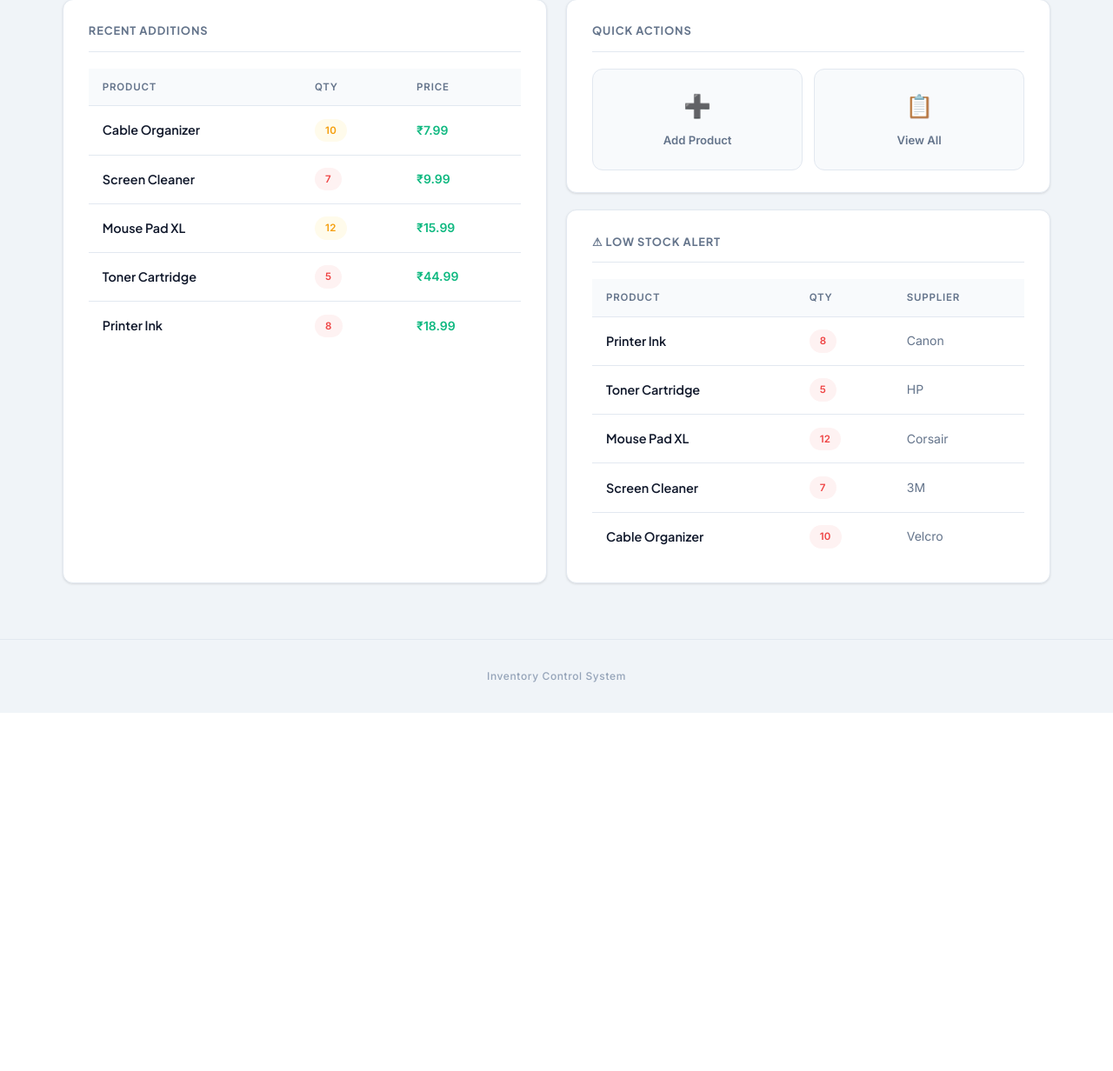
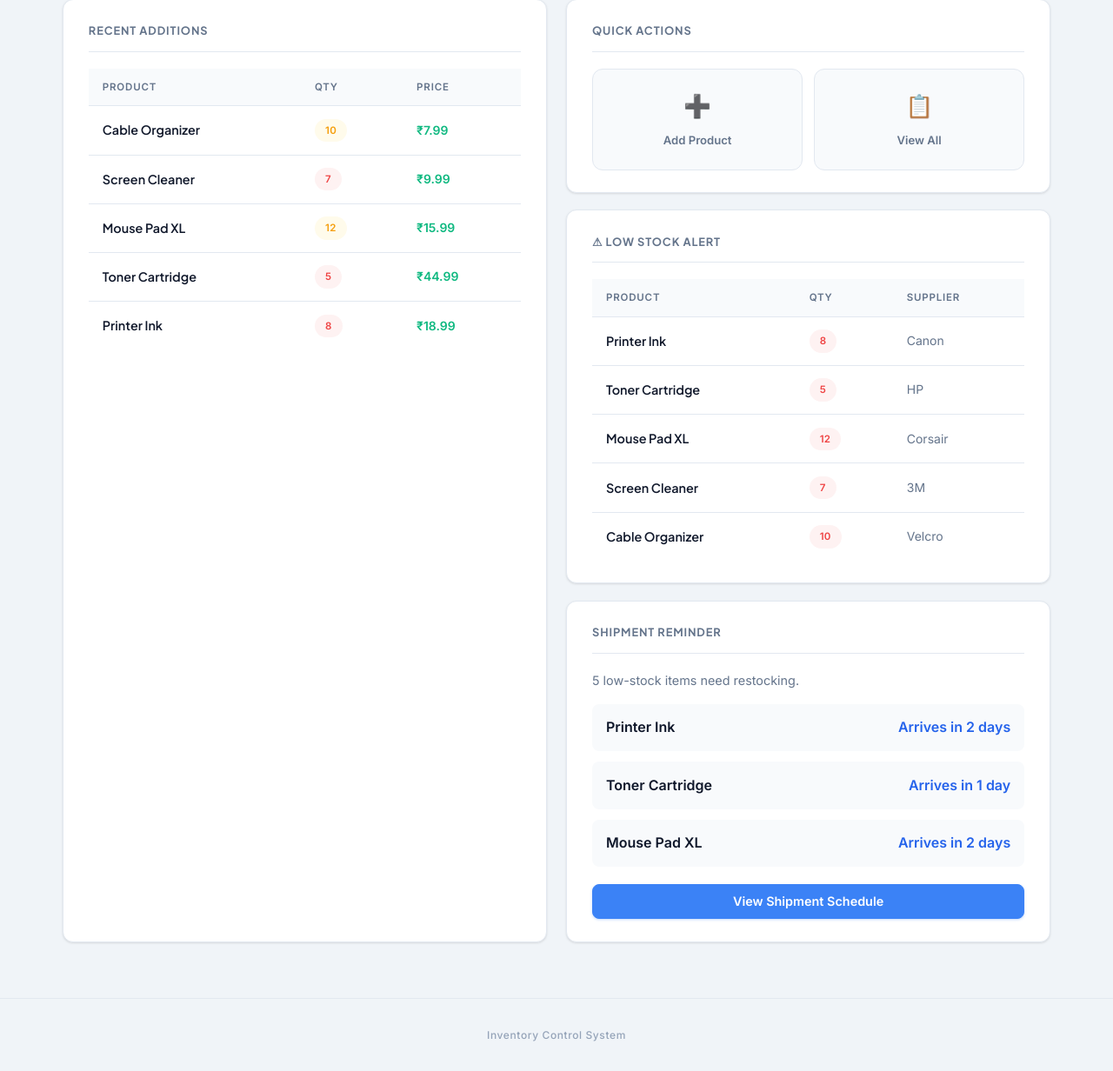
Before and after one commit to Joshi4git-hub/Inventory_Control_System_SQLite, a Flask app: page / in a window 1280 px wide. Shown: the part 375-1607 px from the top of the page at 87% size. Before the commit the page ends 1195 px from the top, so only its background shows below. Run offline with Flask 3, Linux system fonts and the light colour scheme; a user stored in the database is signed in; data comes from the database, SQL or seed files in the repository.

Commit message:
Update index.html

```diff
--- a/templates/index.html
+++ b/templates/index.html
@@ -84,7 +84,29 @@
         </table>
       </div>
       {% else %}
-      <p style="color:var(--accent2);font-size:.82rem;">✔ All items are sufficiently stocked.</p>
+      <p class="shipment-summary">✔ All items are sufficiently stocked.</p>
+      {% endif %}
+    </div>
+
+    <div class="card">
+      <div class="card-title">Shipment Reminder</div>
+      {% if low_stock %}
+      <p class="shipment-summary">
+        {{ low_stock|length }} low-stock item{% if low_stock|length != 1 %}s{% endif %} need restocking.
+      </p>
+      <ul class="shipment-list">
+        {% for p in low_stock[:3] %}
+          {% set eta_days = 1 if p.quantity <= 5 else 2 %}
+          <li>
+            <span class="shipment-product">{{ p.name }}</span>
+            <span class="shipment-note">Arrives in {{ eta_days }} day{% if eta_days != 1 %}s{% endif %}</span>
+          </li>
+        {% endfor %}
+      </ul>
+      <a href="{{ url_for('shipments') }}" class="btn btn-primary btn-full">View Shipment Schedule</a>
+      {% else %}
+      <p class="shipment-summary">No low-stock shipments are needed right now.</p>
+      <a href="{{ url_for('view_products') }}" class="btn btn-ghost btn-full">Browse Products</a>
       {% endif %}
     </div>
   </div>
```
